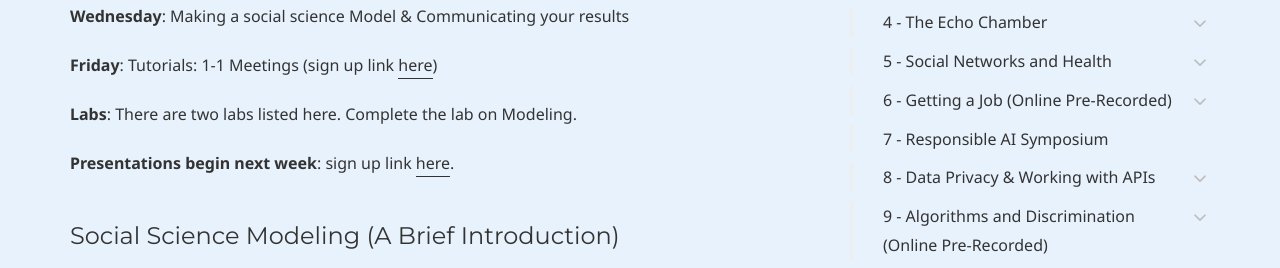
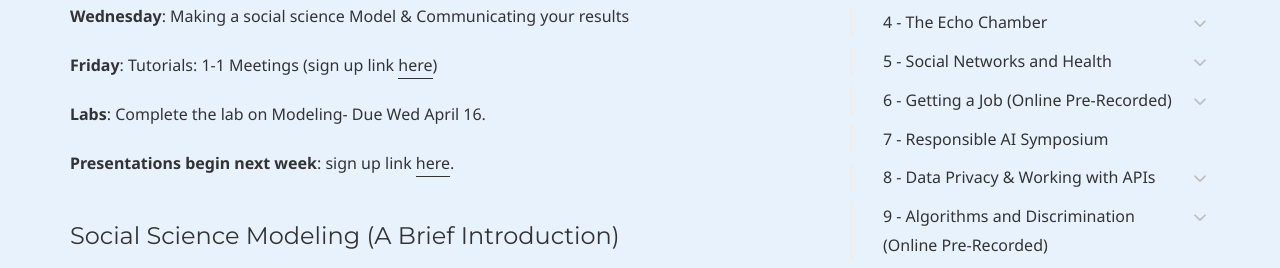
Before and after one commit to dssoc/dssoc.github.io, a Jekyll site: the page built from schedule.md, in a window 1280 px wide and 1400 px high, scrolled down 21527 px. Shown: the part 157-425 px from the top of the window. Built offline with Jekyll 4.4.1, drawn with Linux system fonts in a browser that asks for light colours; some web fonts are replaced; some of the changed text lies outside the part shown.

Commit message:
Update schedule.md final lab assignments and clarifying schedule

```diff
--- a/schedule.md
+++ b/schedule.md
@@ -771,7 +771,7 @@
 
 #### Lab #9: Large Language Models
 <div class="callout callout--info">
-        <p><i><b><a href = "/assignments/lab_10_llm.html">Lab #10: Large Language Models</a></b> (due the following Wednesday by 5PM)</i></p>
+        <p><i><b><a href = "/assignments/lab_10_llm.html">Lab #10: Large Language Models</a></b> (due the following Wednesday, April 9, by 5PM)</i></p>
 
 <i><b>Lab Video Lecture: Large Language Models</b></i>
 
@@ -807,7 +807,7 @@
 
 **Friday**: Tutorials: 1-1 Meetings (sign up link [here](https://docs.google.com/document/d/1WQ0Z192UNhfOdJe18KxRMb5RVQi7CfnLxbry75TbFPc/edit?usp=sharing))
 
-**Labs**: There are two labs listed here. Complete the lab on Modeling.
+**Labs**: Complete the lab on Modeling- Due Wed April 16.
 
 **Presentations begin next week**: sign up link [here](https://docs.google.com/document/d/1MyVdiTIgyfkM4HG12Tq21jOEAe0r3we-qONWHeqkz1o/edit?usp=sharing).
 
@@ -854,13 +854,14 @@
 allowfullscreen></iframe>
 
 </div>
+<!--
 
 #### Lab #10: Final Project Hypotheses
 <div class="callout callout--info">
     <p><i><b><a href = "/assignments/lab_9_hypotheses.html">Lab #9: Final Project Hypotheses</a></b> (due the following Wednesday by 5PM)</i></p>
 
 </div>
-
+--!>
 
 
 
```
Also changed, not shown: other parts of schedule.md (+1 -1 lines).
